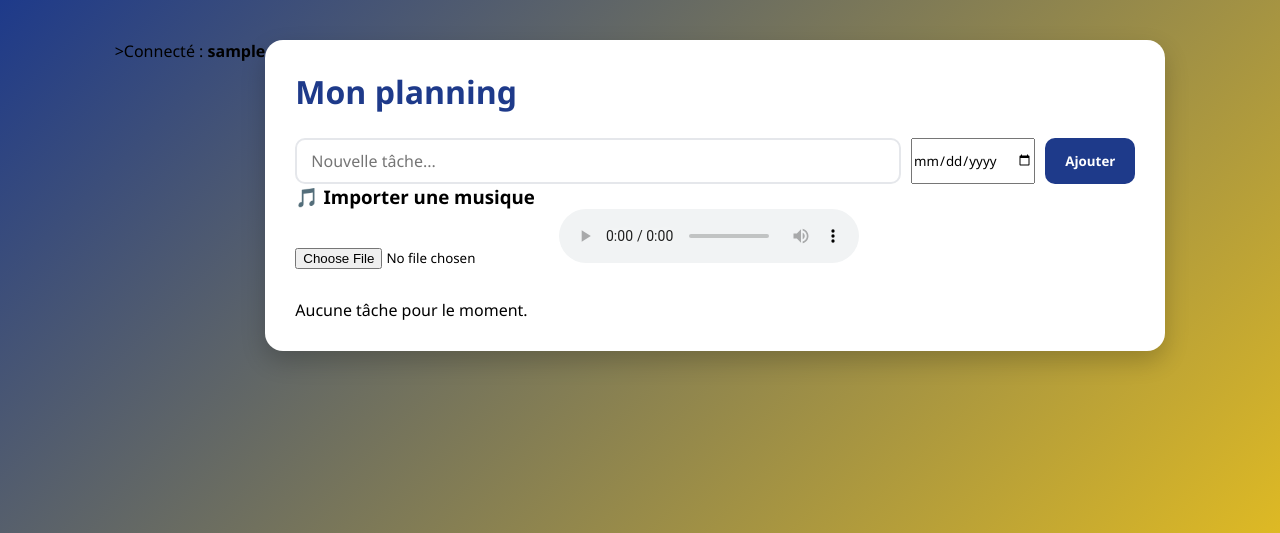
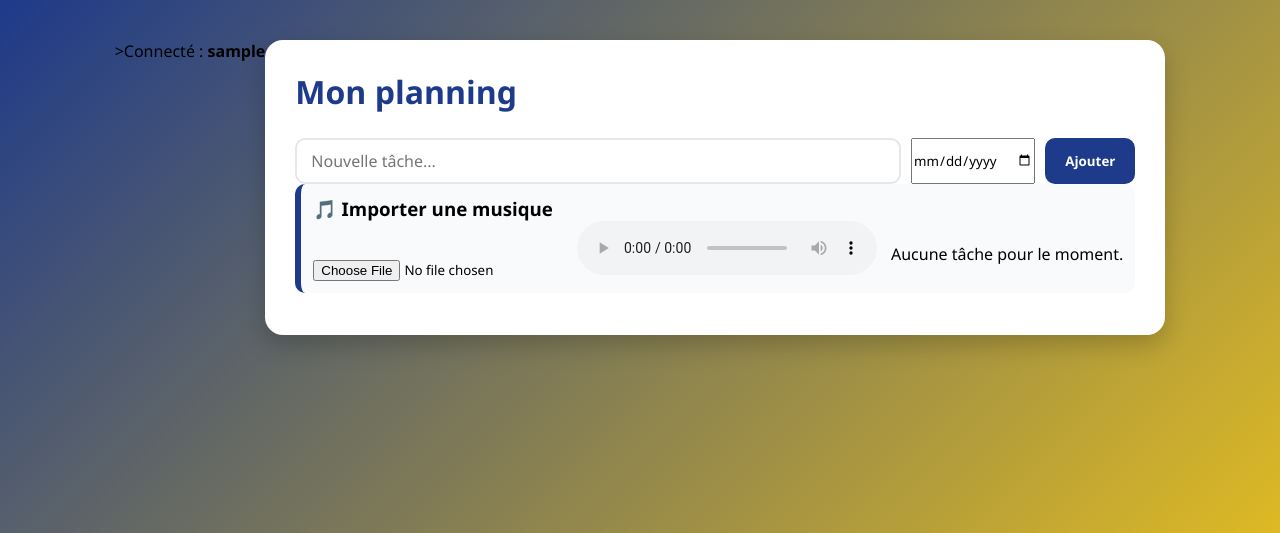
Before and after one commit to usspecialforces713-cmd/allplanned, a PHP site: page /planning.php in a window 1280 px wide. Shown: the top 533 px of the page. Run offline with PHP 8.4, Linux system fonts and the light colour scheme; the visitor is signed in with stand-in values (Sample User, id 1); data that the repository does not hold is empty; some libraries are stand-ins or nearby versions.

Commit message:
Update planning.php

```diff
--- a/planning.php
+++ b/planning.php
@@ -1,7 +1,5 @@
 <?php
-/***************************
- * LOGIQUE PHP (HAUT)
- ***************************/
+
 session_start();
 require 'database.php';
 
@@ -127,6 +125,8 @@ $tasks = $stmt->fetchAll(PDO::FETCH_ASSOC);
   <input type="date" name="date">
   <button>Ajouter</button>
 </form>
+    <div class="task <?= $task['status'] === 'done' ? 'completed' : '' ?>">
+
 
 <div class="music-box">
   <h3>🎵 Importer une musique</h3>
```
